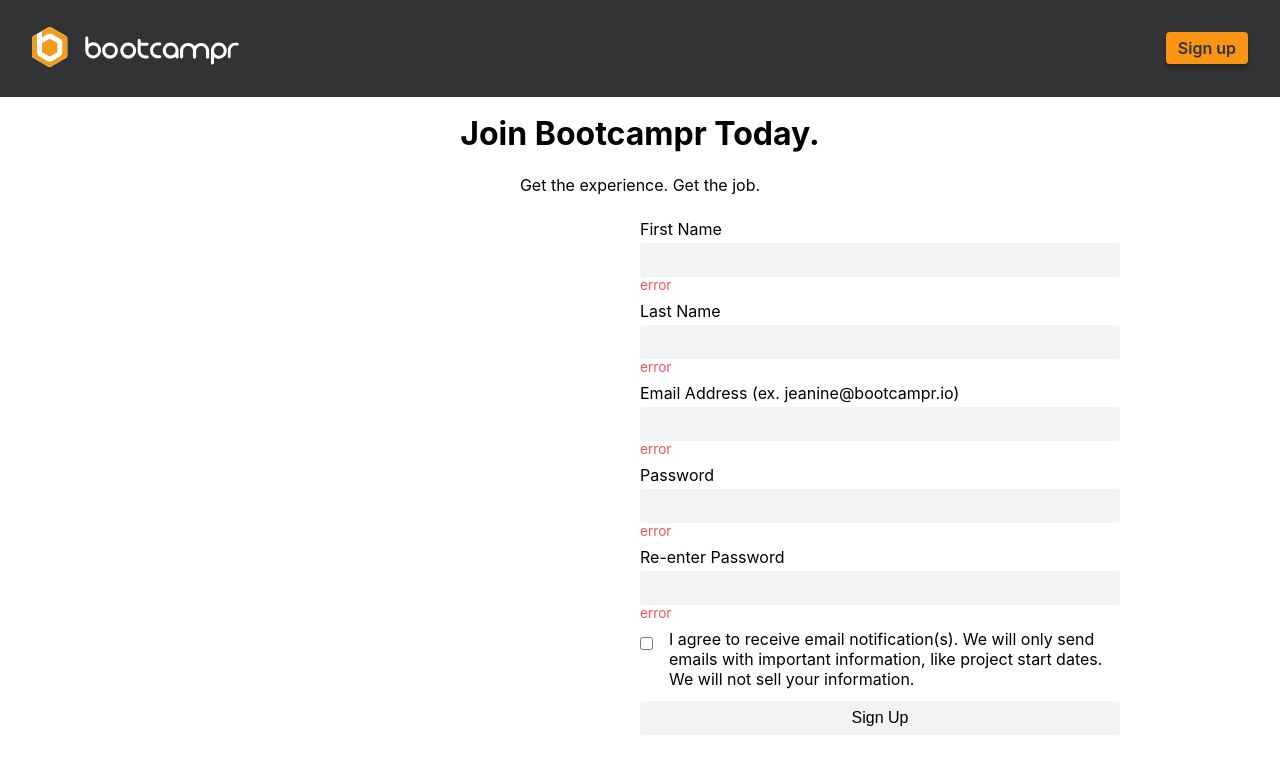
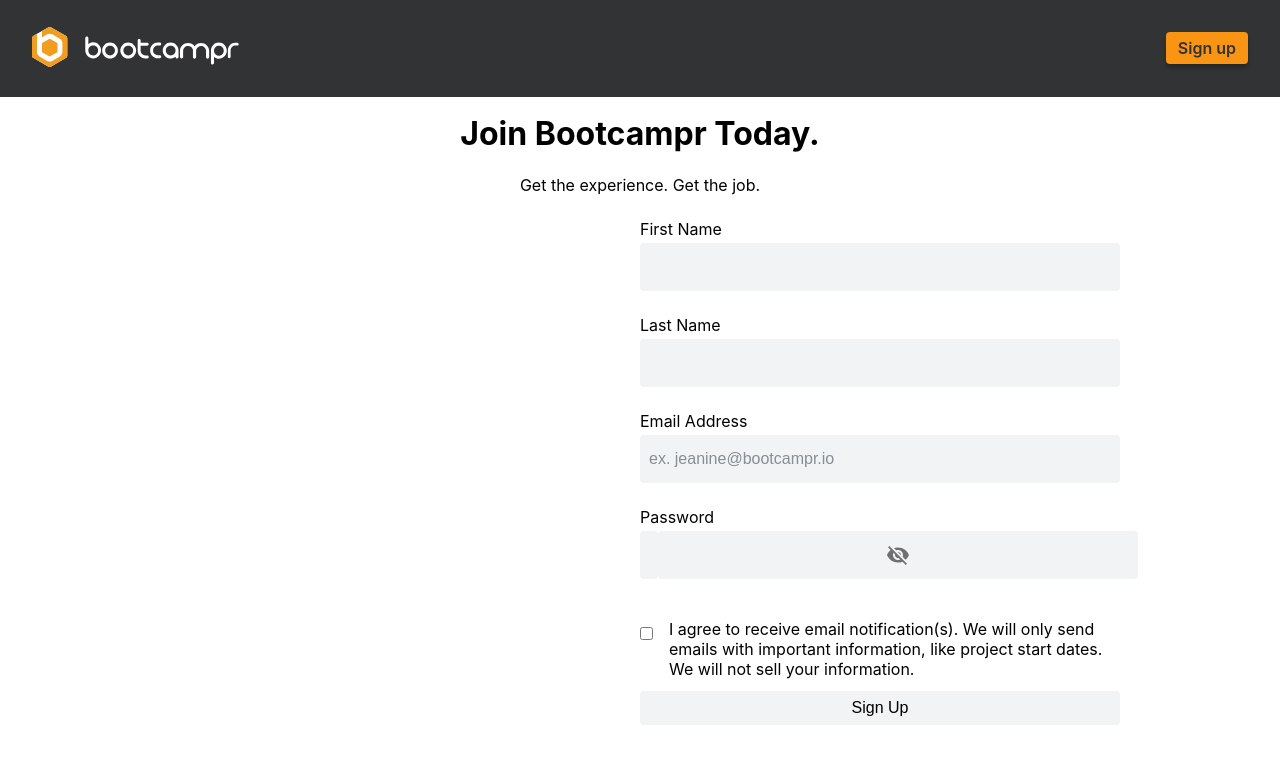
Before and after one commit to yeezick/bootcampr-assessment, a React (Create React App) app in the folder frontend/: page /sign-up in a window 1280 px wide. Shown: the top 774 px of the page. Built offline with nearby package versions, Linux system fonts and the light colour scheme; grey boxes are pictures that could not be loaded.

Commit message:
feat: create custom components for form controls (inputs)

```diff
--- a/frontend/package.json
+++ b/frontend/package.json
@@ -5,6 +5,7 @@
   "dependencies": {
     "@emotion/react": "^11.11.1",
     "@emotion/styled": "^11.11.0",
+    "@mui/icons-material": "^5.14.18",
     "@mui/material": "^5.14.17",
     "@testing-library/jest-dom": "^5.17.0",
     "@testing-library/user-event": "^13.5.0",
--- /dev/null
+++ b/frontend/src/components/InputField/InputField.scss
@@ -0,0 +1,61 @@
+// Text labels
+label {
+  display: block;
+  margin: 0.5rem 0;
+
+  & input[type='text'],
+  & input[type='email'],
+  & input[type='password'] {
+    width: 100%;
+    height: 3rem;
+    border: none;
+    border-radius: 0.25rem;
+    font-size: 1rem;
+    padding: 0.5rem;
+    box-sizing: border-box;
+    background-color: #f1f3f5;
+    border: 1px solid transparent;
+
+    &::placeholder {
+      color: #868e96;
+    }
+  }
+
+  & .password-field {
+    display: flex;
+    align-items: center;
+
+    & button {
+      width: 3rem;
+      height: 3rem;
+    }
+  }
+
+  & p {
+    margin: 0 0 0.25rem 0;
+
+    &.error-message {
+      min-height: 1rem;
+      font-size: 0.85rem;
+      visibility: hidden;
+      color: #40c057;
+    }
+  }
+
+  &.invalid {
+    & input[type='text'],
+    & input[type='email'],
+    & input[type='password'] {
+      border-color: #fa5252;
+    }
+
+    & p.error-message {
+      visibility: visible;
+      color: #fa5252;
+
+      & > span {
+        display: block;
+      }
+    }
+  }
+}
--- /dev/null
+++ b/frontend/src/components/InputField/InputField.tsx
@@ -0,0 +1,46 @@
+import React, { useEffect, useState } from 'react'
+import './InputField.scss'
+
+interface InputProps {
+  label: string
+  type: string
+  identifier: string
+  placeholder?: string
+}
+
+const InputField: React.FC<InputProps> = props => {
+  const [errorMessage, setErrorMessage] = useState<string>('false')
+  const [inputValid, setInputValid] = useState<boolean>(true)
+  const [validityState, setValidityState] = useState<boolean>(true)
+
+  useEffect(() => {
+    // Custom Validity Logic
+    if (validityState) {
+      setErrorMessage(`'${props.label}' is required.`)
+    }
+  }, [validityState])
+
+  const handleValidity = e => {
+    setValidityState(e.target.validity.valueMissing)
+    setInputValid(e.target.checkValidity())
+  }
+
+  return (
+    <label
+      className={inputValid ? 'valid' : 'invalid'}
+      htmlFor={props.identifier}
+    >
+      <p>{props.label}</p>
+      <input
+        id={props.identifier}
+        type={props.type}
+        required
+        placeholder={props.placeholder}
+        onBlur={handleValidity}
+      />
+      <p className='error-message'>{errorMessage}</p>
+    </label>
+  )
+}
+
+export default InputField
--- /dev/null
+++ b/frontend/src/components/PasswordField/PasswordField.scss
@@ -0,0 +1,58 @@
+// Text labels
+label {
+  display: block;
+  margin: 0.5rem 0;
+
+  & > div.password-field {
+    width: 100%;
+    display: flex;
+    align-items: center;
+
+    & > * {
+      height: 3rem;
+    }
+
+    & > input {
+      width: 100%;
+      border: none;
+      border-radius: 0.25rem;
+      font-size: 1rem;
+      padding: 0.5rem;
+      box-sizing: border-box;
+      background-color: #f1f3f5;
+      border: 1px solid transparent;
+    }
+
+    & > button {
+      width: 3rem;
+    }
+  }
+
+  // & p {
+  //   margin: 0 0 0.25rem 0;
+
+  //   &.error-message {
+  //     min-height: 1rem;
+  //     font-size: 0.85rem;
+  //     visibility: hidden;
+  //     color: #40c057;
+  //   }
+  // }
+
+  // &.invalid {
+  //   & input[type='text'],
+  //   & input[type='email'],
+  //   & input[type='password'] {
+  //     border-color: #fa5252;
+  //   }
+
+  //   & p.error-message {
+  //     visibility: visible;
+  //     color: #fa5252;
+
+  //     & > span {
+  //       display: block;
+  //     }
+  //   }
+  // }
+}
--- /dev/null
+++ b/frontend/src/components/PasswordField/PasswordField.tsx
@@ -0,0 +1,67 @@
+import React, { useEffect, useState } from 'react'
+import IconButton from '@mui/material/IconButton'
+import VisibilityIcon from '@mui/icons-material/Visibility'
+import VisibilityOffIcon from '@mui/icons-material/VisibilityOff'
+import './PasswordField.scss'
+
+interface InputProps {
+  label: string
+  type: string
+  identifier: string
+}
+
+const PasswordField: React.FC<InputProps> = props => {
+  // const [errorMessage, setErrorMessage] = useState<string>('false')
+  // const [inputValid, setInputValid] = useState<boolean>(true)
+  // const [validityState, setValidityState] = useState<boolean>(true)
+  const [passwordVisible, setPasswordVisible] = useState<boolean>(false)
+
+  const handlePasswordVisibility = () => {
+    setPasswordVisible(passwordVisible => !passwordVisible)
+  }
+
+  // useEffect(() => {
+  //   // Custom Validity Logic
+  //   if (validityState) {
+  //     setErrorMessage(`'${props.label}' is required.`)
+  //   }
+  // }, [validityState])
+
+  // const handleValidity = e => {
+  //   setValidityState(e.target.validity.valueMissing)
+  //   setInputValid(e.target.checkValidity())
+  // }
+
+  return (
+    <label htmlFor={props.identifier}>
+      <p>{props.label}</p>
+      <div className='password-field'>
+        <input
+          id={props.identifier}
+          type={passwordVisible ? 'text' : 'password'}
+          pattern='^.*(?=.{8,})(?=.*[a-zA-Z])(?=.*\d)(?=.*[!#$%&? "]).*$'
+          required
+        />
+        <IconButton
+          title='Toggle Password Visibility'
+          onClick={handlePasswordVisibility}
+          aria-label={passwordVisible ? 'Hide Password' : 'Show Password'}
+        >
+          {passwordVisible ? <VisibilityIcon /> : <VisibilityOffIcon />}
+        </IconButton>
+      </div>
+      <p className='password-error-message error-message'>
+        <span className='password-length-validity'>Minimum 8 Characters</span>
+        <span className='password-uppercase-validity'>
+          1 Uppercase Character
+        </span>
+        <span className='password-lowercase-validity'>
+          1 Lowercase Character
+        </span>
+        <span className='password-symbol-validity'>1 Symbol</span>
+      </p>
+    </label>
+  )
+}
+
+export default PasswordField
--- a/frontend/src/screens/SignUp/Sign-Up.scss
+++ b/frontend/src/screens/SignUp/Sign-Up.scss
@@ -5,14 +5,6 @@
   padding-bottom: 5rem;
 
   .header-container {
-    // align-items: center;
-    // // background-image: url('https://i.postimg.cc/KjZRDzjx/developer.jpg');
-    // background-repeat: no-repeat;
-    // background-size: cover;
-    // display: flex;
-    // flex-direction: row;
-    // height: 100vh;
-    // justify-content: space-around;
     text-align: center;
     width: 100%;
   }
@@ -44,7 +36,6 @@
           transform: rotate(-45deg);
           height: 50%;
           object-fit: cover;
-          // border-radius: 50%;
         }
       }
 
@@ -52,43 +43,6 @@
       &.form-container {
         & > form {
           width: 75%;
-        }
-
-        // Text labels
-        & label {
-          display: block;
-          margin: 0.5rem 0;
-
-          & p {
-            margin: 0 0 0.25rem 0;
-          }
-
-          & input[type='text'],
-          & input[type='email'],
-          & input[type='password'] {
-            width: 100%;
-            border: none;
-            border-radius: 0.25rem;
-            font-size: 1rem;
-            padding: 0.5rem;
-            box-sizing: border-box;
-            background-color: #f1f3f5;
-
-            &:invalid ~ p {
-              visibility: visible;
-              color: #fa5252;
-            }
-
-            &:valid ~ p {
-              visibility: hidden;
-              color: #40c057;
-            }
-          }
-
-          & p.error-message {
-            height: 1rem;
-            font-size: 0.85rem;
-          }
         }
 
         // Checkbox Label
@@ -120,3 +74,24 @@
     }
   }
 }
+
+@media screen and (max-width: 768px) {
+  .signup-container {
+    .body-container {
+      flex-direction: column;
+      align-items: center;
+      justify-content: center;
+      width: 90%;
+
+      & > div {
+        width: 100%;
+
+        &.form-container {
+          & > form {
+            width: 100%;
+          }
+        }
+      }
+    }
+  }
+}
--- a/frontend/src/screens/SignUp/Sign-Up.tsx
+++ b/frontend/src/screens/SignUp/Sign-Up.tsx
@@ -1,13 +1,18 @@
 import React, { useState } from 'react'
-// import { useNavigate } from 'react-router-dom'
-// import { Button } from '@mui/material'
-// import { sayHello } from 'utils/sampleController'
-import FormControlLabel from '@mui/material/FormControlLabel'
-import Checkbox from '@mui/material/Checkbox'
+import IconButton from '@mui/material/IconButton'
+import VisibilityIcon from '@mui/icons-material/Visibility'
+import VisibilityOffIcon from '@mui/icons-material/VisibilityOff'
+import InputField from '../../components/InputField/InputField'
 import './Sign-Up.scss'
+import PasswordField from 'components/PasswordField/PasswordField'
 
 export const SignUp: React.FC = () => {
-  // const [helloResponse, setHelloResponse] = useState<string>('')
+  const handleValidity = e => {
+    if (e.target.checkValidity()) {
+      e.target.className += ''
+    }
+    console.log(e.target.checkValidity())
+  }
 
   return (
     <div className='signup-container'>
@@ -26,33 +31,45 @@ export const SignUp: React.FC = () => {
         </div>
         <div className='form-container'>
           <form>
-            <label htmlFor='first-name'>
-              <p>First Name</p>
-              <input id='first-name' type='text' required />
-              <p className='first-name-error-message error-message'>error</p>
-            </label>
-            <label htmlFor='last-name'>
-              <p>Last Name</p>
-              <input id='last-name' type='text' required />
-              <p className='last-name-error-message error-message'>error</p>
-            </label>
-            <label htmlFor='email-address'>
-              <p>Email Address (ex. jeanine@bootcampr.io)</p>
-              <input id='email-address' type='email' required />
-              <p className='email-address-error-message error-message'>error</p>
-            </label>
-            <label htmlFor='password'>
-              <p>Password</p>
-              <input id='password' type='password' required />
-              <p className='password-error-message error-message'>error</p>
-            </label>
-            <label htmlFor='confirm-password'>
+            <InputField
+              type='text'
+              label='First Name'
+              identifier='first-name'
+            />
+            <InputField type='text' label='Last Name' identifier='last-name' />
+            <InputField
+              type='email'
+              label='Email Address'
+              placeholder='ex. jeanine@bootcampr.io'
+              identifier='email-address'
+            />
+            <PasswordField
+              type={'password'}
+              label={'Password'}
+              identifier={'password'}
+            />
+
+            {/* <label htmlFor='confirm-password'>
               <p>Re-enter Password</p>
-              <input id='confirm-password' type='password' required />
+              <div className='password-field'>
+                <input
+                  id='confirm-password'
+                  type={passwordVisible ? 'text' : 'password'}
+                  required
+                />
+                <IconButton
+                  onClick={handlePasswordVisibility}
+                  aria-label={
+                    passwordVisible ? 'Hide Password' : 'Show Password'
+                  }
+                >
+                  {passwordVisible ? <VisibilityIcon /> : <VisibilityOffIcon />}
+                </IconButton>
+              </div>
               <p className='confirm-password-error-message error-message'>
-                error
+                Password Doesn't Match!
               </p>
-            </label>
+            </label> */}
             <label
               htmlFor='notification-consent-checkbox'
               id='notification-consent'
```
Also changed, not shown: 1 other file (tests, documents, lock files or other folders).
